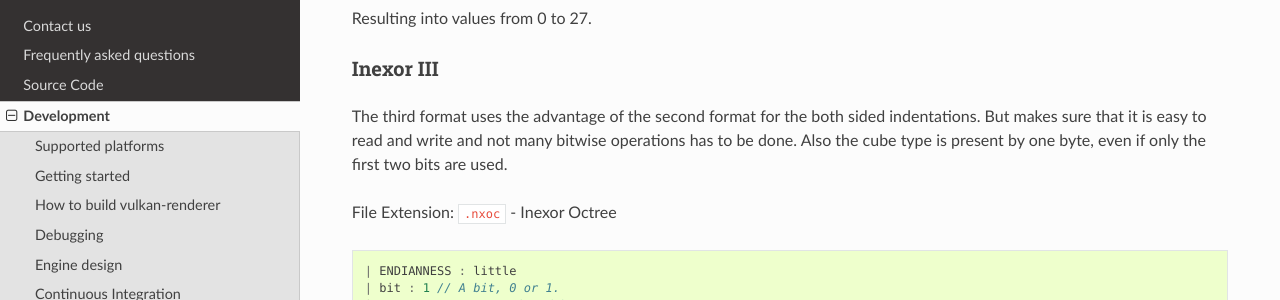
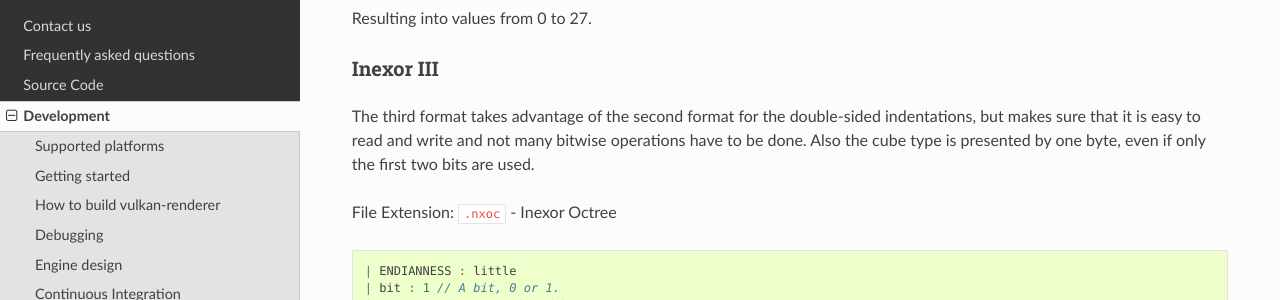
Before and after one commit to inexorgame/vulkan-renderer, a Sphinx documentation site: the page built from documentation/source/development/reference/octree-file-format.rst, in a window 1280 px wide and 900 px high, scrolled down 8189 px. Shown: the part 151-451 px from the top of the window. Built offline with Sphinx 7.4.7 and the Read the Docs theme 2.0.0, drawn with Linux system fonts in a browser that asks for light colours; pages that are not in the unit, such as notebooks, are missing from menus.

Commit message:
Update octree-file-format.rst
Improved 3rd format's description.

```diff
--- a/documentation/source/development/reference/octree-file-format.rst
+++ b/documentation/source/development/reference/octree-file-format.rst
@@ -259,8 +259,8 @@ Resulting into values from 0 to 27.
 
 Inexor III
 ^^^^^^^^^^
-The third format uses the advantage of the second format for the both sided indentations. But makes sure that it is easy to read and write and not many bitwise operations has to be done.
-Also the cube type is present by one byte, even if only the first two bits are used.
+The third format takes advantage of the second format for the double-sided indentations, but makes sure that it is easy to read and write and not many bitwise operations have to be done.
+Also the cube type is presented by one byte, even if only the first two bits are used.
 
 File Extension: ``.nxoc`` - Inexor Octree
 
```
